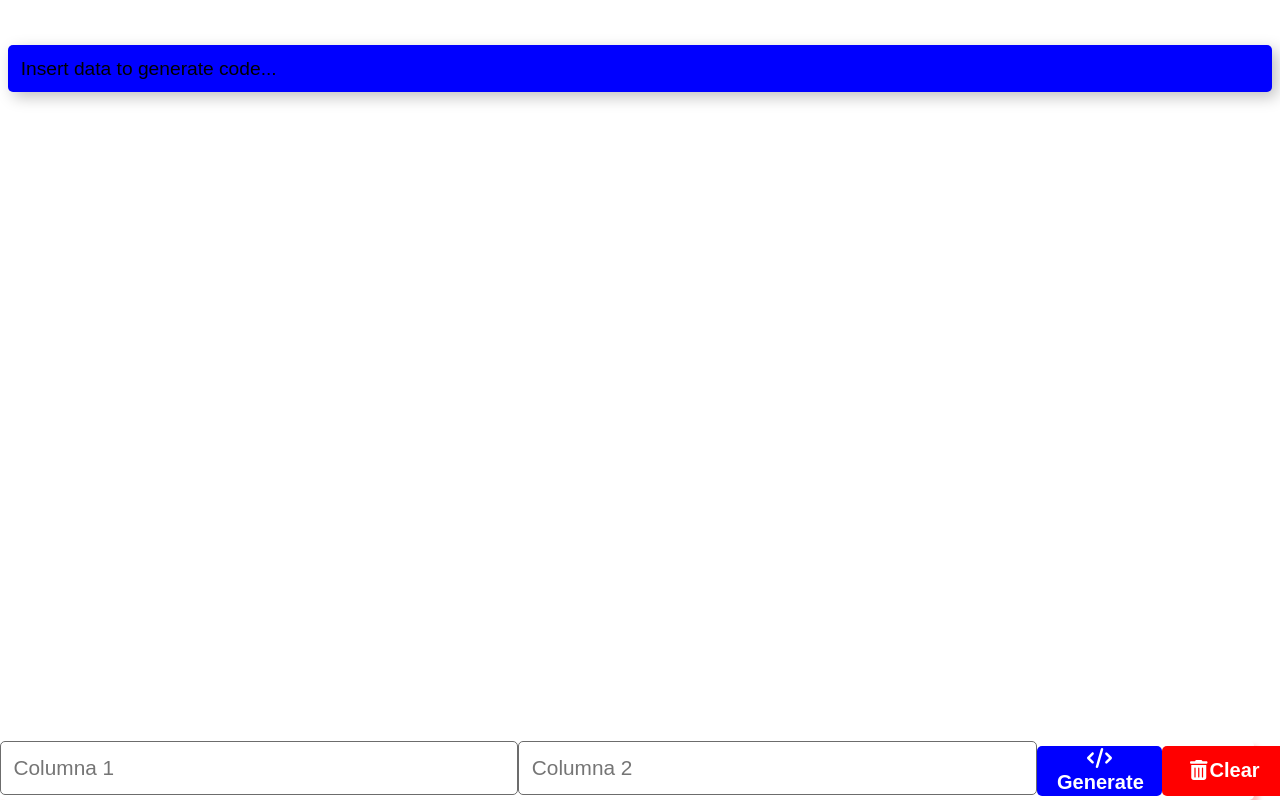
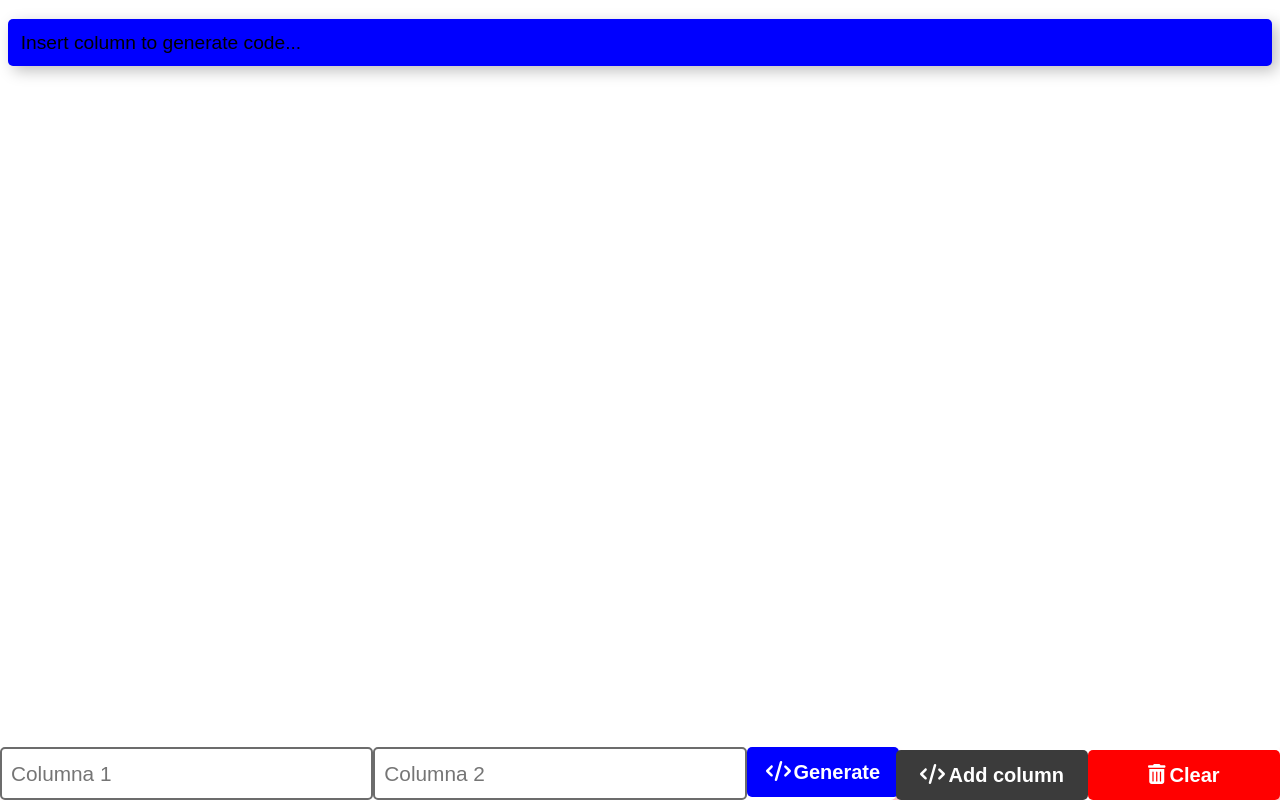
Before and after one commit to oscarriusaki/apple1-generatorCode1, a React (Vite) app: page / in a window 1280 px wide. Built offline with nearby package versions, Linux system fonts and the light colour scheme.

Commit message:
second save

```diff
--- a/src/App.jsx
+++ b/src/App.jsx
@@ -12,14 +12,26 @@ import { DataBaseDelete,
 import { useForm } from './hooks/useForm';
 import { GeneradorTextoCodigo } from './ui/GeneradorTextoCodigo';
 
-
 export const App = () => {
 
-  const { columna1, columna2, active, onInputChange, inputForm, activeCode, onReset } = useForm({
+  const inputs = [];
+  const [count, setCount] = useState(1);
+  const [map, setMap] = useState({
     columna1: '',
     columna2: '',
     active: false
   });
+  for( let i = 1; i< count; i++){
+    inputs.push(
+        <input  key={i}
+                type={'text'}
+                placeholder={`Column ${i}`}
+                className='inputStyleTabla'
+                />
+    );
+  }
+
+  const { columna1, columna2, active, onInputChange, inputForm, activeCode, onReset } = useForm(map);
 
   var columna11 = '';
   var columna22 = '';
@@ -34,16 +46,6 @@ export const App = () => {
   const { dataBaseGets } = DataBaseGets(columna1.trim() || columna11, columna2.trim() || columna22);
   const { dataBasePost } = DataBasePost(columna1.trim() || columna11, columna2.trim() || columna22);
   const { dataBasePut } = DataBasePut(columna1.trim() || columna11, columna2.trim() || columna22);
-
-  // const [newData, setNewData] = useState({
-  //   nodejsControllers: '',
-  //   nodejsRouter: '',
-  //   dataBaseDelete: '',
-  //   dataBaseGet: '',
-  //   dataBaseGets: '',
-  //   dataBasePost: '',
-  //   dataBasePut: '',
-  // })
 
   const navigate = useNavigate()
   const ref1 = useRef();
@@ -62,23 +64,7 @@ export const App = () => {
 
     localStorage.setItem('columna1', columna1.trim() || columna11);
     localStorage.setItem('columna2', columna2.trim() || columna22);
-    // const { nodejsControllers } = NodejsControllers(columna1.trim(), columna2.trim());
-    // const { nodejsRouter } = NodejsRouter(columna1.trim(), columna2.trim());
-    // const { dataBaseDelete } = DataBaseDelete(columna1.trim(), columna2.trim());
-    // const { dataBaseGet } = DataBaseGet(columna1.trim(), columna2.trim());
-    // const { dataBaseGets } = DataBaseGets(columna1.trim(), columna2.trim());
-    // const { dataBasePost } = DataBasePost(columna1.trim(), columna2.trim());
-    // const { dataBasePut } = DataBasePut(columna1.trim(), columna2.trim());
-    // setNewData({
-    //   ...newData,
-    //   nodejsControllers: nodejsControllers,
-    //   nodejsRouter: nodejsRouter,
-    //   dataBaseDelete: dataBaseDelete,
-    //   dataBaseGet: dataBaseGet,
-    //   dataBaseGets: dataBaseGets,
-    //   dataBasePost: dataBasePost,
-    //   dataBasePut: dataBasePut
-    // })
+
     activeCode(true)
   }
   const clear = () => {
@@ -86,6 +72,8 @@ export const App = () => {
     ref1.current.value='';
     ref2.current.value='';
     ref1.current.focus();
+    setCount(0);
+    inputs.splice(0, inputs.length)
     onReset()
   }
   useEffect(() => {
@@ -95,10 +83,21 @@ export const App = () => {
     localStorage.setItem('columna2', columna2 || columna22)
   }, [columna2])
 
+  const addColumn = () => {
+    setCount(count+1);
+    console.log(count,'contador')
+    setMap({
+      ...map,
+      [`columna${count}`] : `data${count}`
+    })
+    console.log(map,'columnas')
+    activeCode(false)
+  }
+
   return (
     <>
-    <form onSubmit={onInputSubmit} autoComplete='off'>
-      <div className='flex flex-row cuerpoBoton'>
+    <div className='cuerpoBoton2'>
+      <form onSubmit={onInputSubmit} autoComplete='off' className='cuerpoBoton'>
         <input
           type='text'
           className='inputStyle'
@@ -116,19 +115,21 @@ export const App = () => {
           value={columna2||columna22}
           onChange={onInputChange}
           ref={ref2}
-        />
+          />
         <button type='submit' className='botonGenerateStyle'>
           <FontAwesomeIcon icon={faCode} />
           <span style={{paddingLeft:'2%'}}>Generate</span>
         </button>
-        {/* <button type='submit' className='botonClearStyle' onClick={clear}> */} {/* OJO ESTA ES OTRA OPCION */}
-        <button type='submit' className='botonClearStyle' onClick={clear} disabled={!active}>
-          <FontAwesomeIcon icon={faTrashCan} />
-          <span style={{paddingLeft:'2%'}}>Clear</span>
-        </button>
-      </div>
-      <br />
-    </form>
+      </form>
+      <button type='submit' className='botonAddColumnStyle' onClick={addColumn}>
+        <FontAwesomeIcon icon={faCode} />
+        <span style={{paddingLeft:'2%'}}>Add column</span>
+      </button>
+      <button type='submit' className='botonClearStyle' onClick={clear} disabled={!active && count < 0}>
+        <FontAwesomeIcon icon={faTrashCan} />
+        <span style={{paddingLeft:'2%'}}>Clear</span>
+      </button>
+    </div>
     {
       (active )
       ? (<>
@@ -141,7 +142,13 @@ export const App = () => {
           <GeneradorTextoCodigo code={dataBaseDelete} textClass={`fn_delete${(columna1 || columna11).trim().charAt(0).toUpperCase() + (columna1 || columna11).trim().slice(1).toLowerCase() + (columna2 || columna22).trim().charAt(0).toUpperCase() + (columna2 || columna22).trim().slice(1).toLowerCase()}`} typeFile={'Database / Delete'} />
         </>
       )
-      : <p className='MensajeInsert'>Insert data to generate code...</p>
+      : <p className='MensajeInsert'>Insert column to generate code...</p>
+    }
+    {
+    (count >= 0) &&
+    <form autoComplete='off' className='tabla'>
+      {inputs}
+    </form>
     }
     </>
   )
--- a/src/index.css
+++ b/src/index.css
@@ -3,17 +3,36 @@
     outline: none;
     border: none;
     font-size: 130%;
-    width: 99%;
-    height: 50px;
+    width: 100%;
+    height: 47px;
     color: rgb(0, 0, 0);
     font-weight: 500;
     padding-left: 1%;
-    border: 1px solid rgb(108, 108, 108);
+    border: 2px solid rgb(108, 108, 108);
     border-radius: 5px;
-    margin-bottom: 5px;
 }
 .inputStyle:focus{
-    border: 1px solid rgb(0, 30, 255) !important;
+    border: 2px solid rgb(0, 30, 255) !important;
+}
+.inputStyleTabla{
+    background: white;
+    outline: none;
+    border: none;
+    font-size: 130%;
+    width: auto;
+    height: 47px;
+    color: rgb(0, 0, 0);
+    font-weight: 500;
+    padding-left: 1%;
+    border: 2px solid rgb(108, 108, 108);
+    border-radius: 5px;
+    /* margin: auto; */
+    justify-content: start;
+    align-items: start;
+    text-align: start;
+}
+.inputStyleTabla:focus{
+    border: 2px solid rgb(0, 30, 255) !important;
 }
 .clipBoardButton{
     background: none;
@@ -85,6 +104,31 @@
     color: white;
     outline: 1px solid rgb(0, 0, 255);
 }
+.botonAddColumnStyle{
+    background: rgb(59, 59, 59);
+    outline: none;
+    border: none;
+    border-radius: 5px;
+    width: 100%;
+    height: 50px;
+    cursor: pointer;
+    font-size: 20px;
+    font-weight: 700;
+    color: white;
+}
+.botonAddColumnStyle:hover{
+    background-color:rgb(43, 43, 43);
+    font-size: 20px;
+    font-weight: 700;
+    color: white;
+}
+.botonAddColumnStyle:focus{
+    background-color: rgb(118, 118, 118);
+    font-size: 20px;
+    font-weight: 700;
+    color: white;
+    outline: 1px solid rgb(48, 48, 48);
+}
 .botonClearStyle{
     background: red;
     outline: none;
@@ -133,22 +177,40 @@
 }
 .cuerpoBoton{
     display: flex;
-    align-items: center;
+    /* align-items: center; */
+    /* flex-direction: row; */
+    /* position: fixed; */
+    /* width: 98%; */
+    bottom: 0;
+    left: 0;
+    /* z-index: 1; */
+    box-shadow: 5px 5px 5px rgba(255, 0, 0, 0.25);
+    border-radius: 5px;
+}
+.cuerpoBoton input{
+    flex: 0 0 40%;
+}
+.cuerpoBoton2{
+    display: flex;
+    justify-content: end;
+    align-items: end;
     flex-direction: row;
     position: fixed;
-    width: 98%;
+    width: 100%;
     bottom: 0;
     left: 0;
     z-index: 1;
     box-shadow: 5px 5px 5px rgba(255, 0, 0, 0.25);
     border-radius: 5px;
-
 }
-.cuerpoBoton input{
-    flex: 0 0 40%;
+.cuerpoBoton2 form{
+    flex: 0 0 70%;
 }
-.cuerpoBoton button{
-    flex: 0 0 10%;
+.cuerpoBoton2 form button{
+    flex: 0 0 17%;
+}
+.cuerpoBoton2 button{
+    flex: 0 0 15%;
 }
 .MensajeInsert{
     box-shadow: 5px 5px 15px rgba(0, 0, 0, 0.25);
@@ -205,3 +267,27 @@
     justify-content: center;
     align-items: center;
 }
+.tabla {
+    width: 100%;
+    display: flex;
+    flex-direction: row;
+    justify-content: start;
+    align-items: start;
+    text-align: center;
+    height: auto;
+    overflow-x: auto;
+    white-space: nowrap;
+    padding-bottom: 5px;
+}
+.tabla::-webkit-scrollbar{
+    height: 8px;
+    /* background: rgb(68, 255, 0); */
+}
+.tabla::-webkit-scrollbar-track {
+    background: #2200ff;
+    border-radius: 10px;
+}
+.tabla::-webkit-scrollbar-thumb {
+    background: #3d3d3d;
+    border-radius: 10px;
+}
```
Lines whose indentation alone changed are shown as unchanged.
